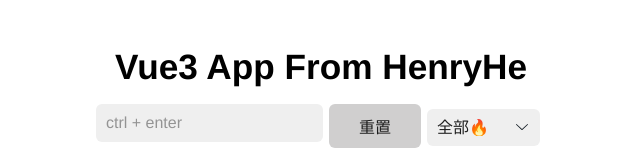
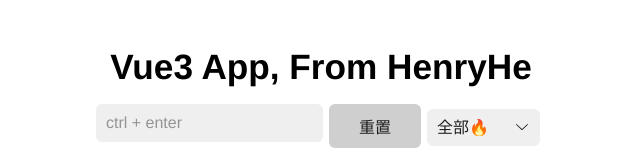
Before and after one commit to Hongwing/vue3-todo, a Vue app: page / in a window 1280 px wide. Shown: the part 248-398 px from the top of the page, without its empty margins (319-959 px from the left). Built offline with nearby package versions, Linux system fonts and the light colour scheme.

Commit message:
Update App.vue

```diff
--- a/src/App.vue
+++ b/src/App.vue
@@ -1,6 +1,6 @@
 <template>
   <img alt="Vue logo" src="./assets/logo.png">
-  <HelloWorld msg="Vue3 App From HenryHe"/>
+  <HelloWorld msg="Vue3 App, From HenryHe"/>
 </template>
 
 <script>
```
